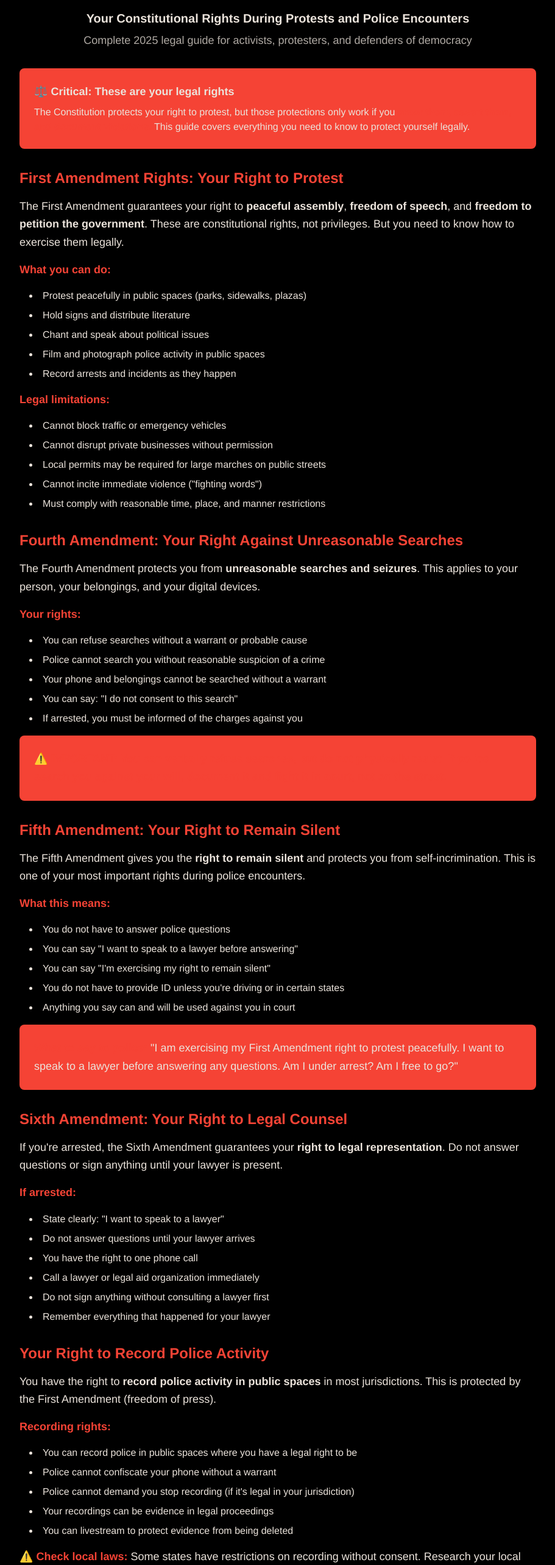
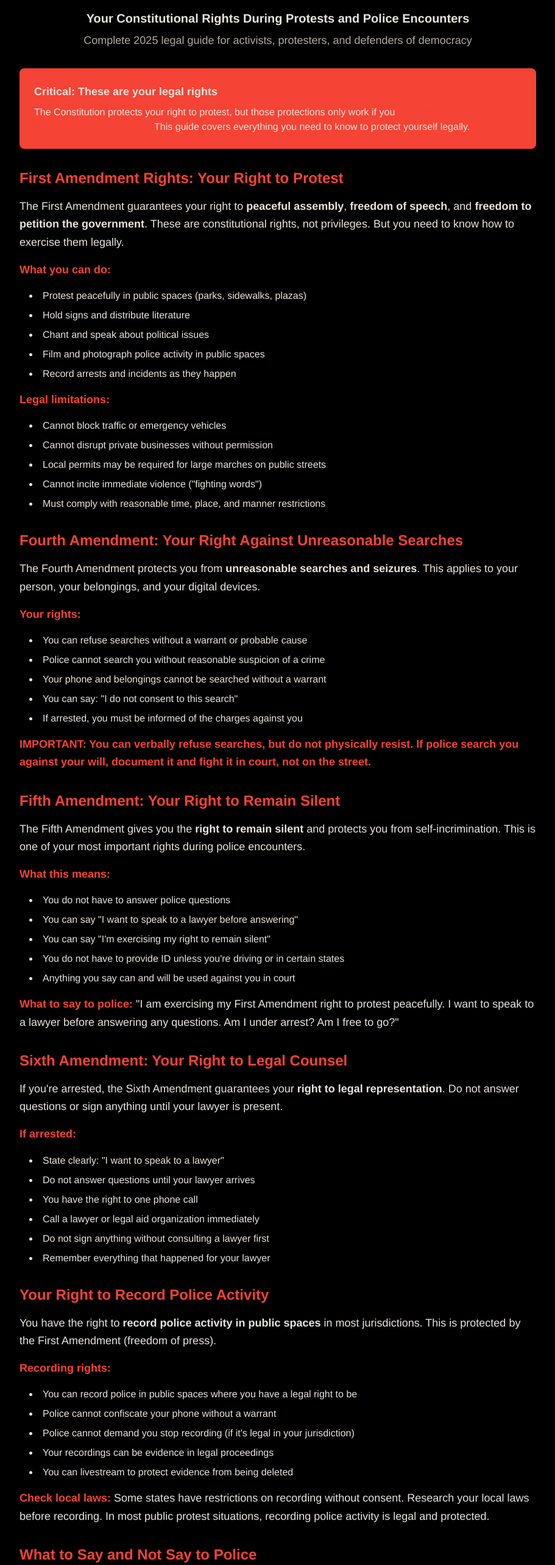
Before and after one commit to thedanperry/LibertyGuard-Website, a Next.js app: page /know-your-rights in a window 1280 px wide. Shown: the part 140-2706 px from the top of the page at 61% size, without its empty margins (184-1095 px from the left). Built offline with nearby package versions, Linux system fonts and the light colour scheme.

Commit message:
Remove all emoji symbols and fix invisible text on colored backgrounds

```diff
--- a/src/app/know-your-rights/page.tsx
+++ b/src/app/know-your-rights/page.tsx
@@ -21,7 +21,7 @@ export default function KnowYourRightsPage() {
         </div>
 
         <div className="bg-climate-red bg-opacity-10 p-6 rounded-lg mb-8">
-          <p className="text-climate-cream text-lg font-bold mb-2">⚖️ <strong>Critical:</strong> These are your legal rights</p>
+          <p className="text-climate-cream text-lg font-bold mb-2"><strong>Critical:</strong> These are your legal rights</p>
           <p className="text-climate-cream">
             The Constitution protects your right to protest, but those protections only work if you <strong className="text-climate-red">know them, assert them, and document violations.</strong> This guide covers everything you need to know to protect yourself legally.
           </p>
@@ -70,9 +70,9 @@ export default function KnowYourRightsPage() {
               <li>You can say: "I do not consent to this search"</li>
               <li>If arrested, you must be informed of the charges against you</li>
             </ul>
-            <div className="bg-climate-red bg-opacity-10 p-6 rounded-lg mb-4">
+            <div className="mb-4">
               <p className="text-lg leading-relaxed font-bold text-climate-red">
-                ⚠️ IMPORTANT: You can verbally refuse searches, but do not physically resist. If police search you against your will, document it and fight it in court, not on the street.
+                IMPORTANT: You can verbally refuse searches, but do not physically resist. If police search you against your will, document it and fight it in court, not on the street.
               </p>
             </div>
           </section>
@@ -92,8 +92,8 @@ export default function KnowYourRightsPage() {
               <li>You do not have to provide ID unless you're driving or in certain states</li>
               <li>Anything you say can and will be used against you in court</li>
             </ul>
-            <div className="bg-climate-red bg-opacity-10 p-6 rounded-lg mb-4">
-              <p className="text-lg leading-relaxed">
+            <div className="mb-4">
+              <p className="text-climate-cream text-lg leading-relaxed">
                 <strong className="text-climate-red">What to say to police:</strong> "I am exercising my First Amendment right to protest peacefully. I want to speak to a lawyer before answering any questions. Am I under arrest? Am I free to go?"
               </p>
             </div>
@@ -133,7 +133,7 @@ export default function KnowYourRightsPage() {
               <li>You can livestream to protect evidence from being deleted</li>
             </ul>
             <p className="text-lg leading-relaxed mb-4">
-              <strong className="text-climate-red">⚠️ Check local laws:</strong> Some states have restrictions on recording without consent. Research your local laws before recording. In most public protest situations, recording police activity is legal and protected.
+              <strong className="text-climate-red">Check local laws:</strong> Some states have restrictions on recording without consent. Research your local laws before recording. In most public protest situations, recording police activity is legal and protected.
             </p>
           </section>
 
--- a/src/app/protest-safety/page.tsx
+++ b/src/app/protest-safety/page.tsx
@@ -21,7 +21,7 @@ export default function ProtestSafetyPage() {
         </div>
 
         <div className="bg-climate-red bg-opacity-10 p-6 rounded-lg mb-8">
-          <p className="text-climate-cream text-lg font-bold mb-2">⚠️ <strong>Critical:</strong> Read this before your next protest</p>
+          <p className="text-climate-cream text-lg font-bold mb-2"><strong>Critical:</strong> Read this before your next protest</p>
           <p className="text-climate-cream">
             People get arrested. People get injured. People face serious legal consequences. This guide gives you the knowledge to protect yourself when things go wrong. <strong className="text-climate-red">No theory. Just practical, actionable information.</strong>
           </p>
@@ -79,7 +79,7 @@ export default function ProtestSafetyPage() {
               </ul>
             </div>
             <div className="mb-6">
-              <h3 className="text-xl font-bold text-climate-red mb-3">⚠️ What NOT to Bring:</h3>
+              <h3 className="text-xl font-bold text-climate-red mb-3">What NOT to Bring:</h3>
               <ul className="list-disc list-inside space-y-2 ml-4">
                 <li><strong>Weapons:</strong> Firearms, knives, or any weapons (illegal at most protests)</li>
                 <li><strong>Controlled substances:</strong> Drugs or alcohol</li>
```
